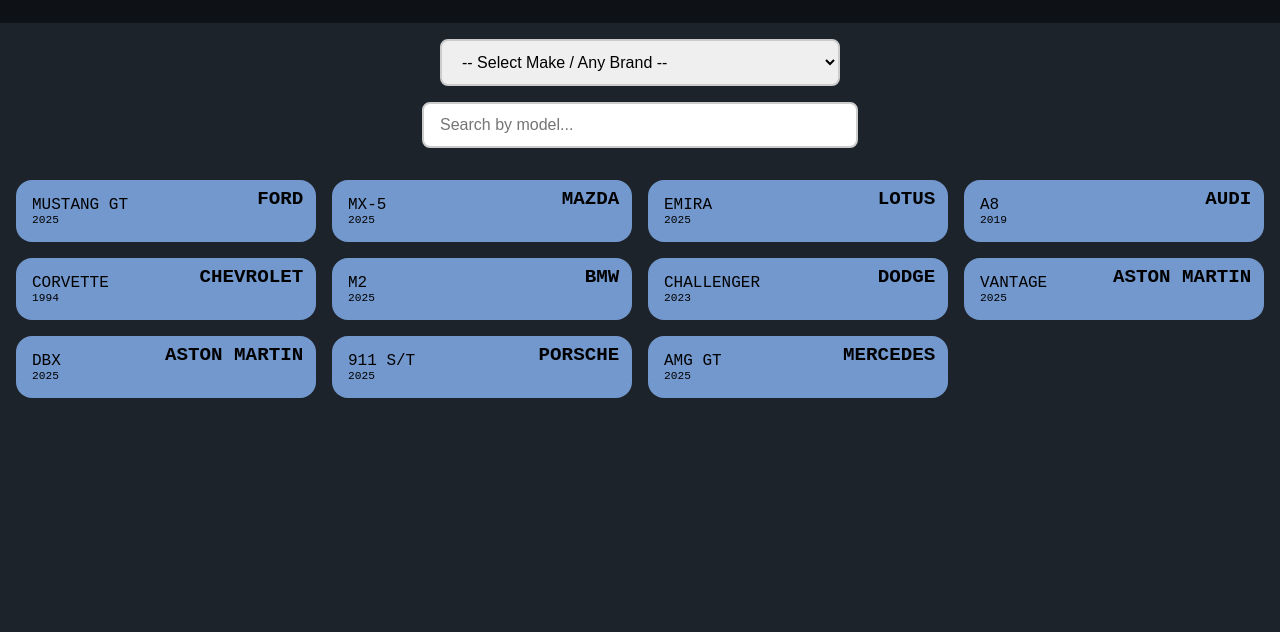
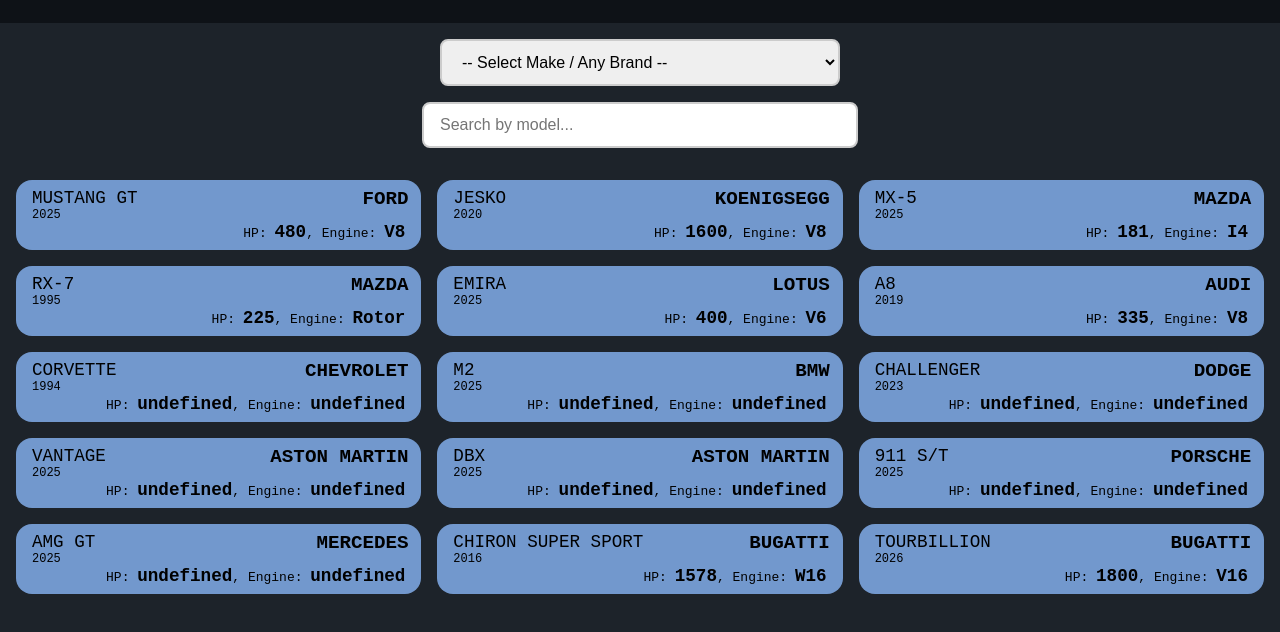
Before and after one commit to ThomasSKoe/GearBoxd, a plain HTML site: page index.html in a window 1280 px wide. Shown: the part 58-690 px from the top of the page. Drawn offline with Linux system fonts and the light colour scheme.

Commit message:
Added stats per car, design changes

```diff
--- a/cars.json
+++ b/cars.json
@@ -2,36 +2,51 @@
     {
         "make": "Ford",
         "model": "Mustang GT",
-        "cyl": 8,
+        "engine": "V8",
         "hp": 480,
         "year": 2025
     },
+    {
+        "make": "Koenigsegg",
+        "model": "Jesko",
+        "engine": "V8",
+        "hp": 1600,
+        "year": 2020
 
+    },
     {
         "make": "Mazda",
         "model": "MX-5",
-        "cyl": 4,
+        "engine": "I4",
         "hp": 181,
         "year": 2025
 
     },
     {
+        "make": "Mazda",
+        "model": "RX-7",
+        "engine": "Rotor",
+        "hp": 225,
+        "year": 1995
+    },
+    {
         "make": "Lotus",
         "model": "Emira",
-        "cyl": 6,
+        "engine": "V6",
         "hp": 400,
         "year": 2025
     },
     {
         "make": "Audi",
         "model": "A8",
-        "cyl": 8,
+        "engine": "V8",
         "hp": 335,
         "year": 2019
     },
     {
         "make": "Chevrolet",
         "model": "Corvette",
+
         "year": 1994
     },
     {
@@ -63,6 +78,22 @@
         "make": "Mercedes",
         "model": "AMG GT",
         "year": 2025
+    },
+    {
+        "make": "Bugatti",
+        "model": "Chiron Super Sport",
+        "engine": "W16",
+        "hp": 1578,
+        "year": 2016
+
+    },
+     {
+        "make": "Bugatti",
+        "model": "Tourbillion",
+        "engine": "V16",
+        "hp": 1800,
+        "year": 2026
+
     }
 
 ]
--- a/script.js
+++ b/script.js
@@ -21,7 +21,6 @@ fetch('cars.json')
             option.textContent = make;
             makeSelect.appendChild(option);
         });
-
 
 
     })
@@ -80,13 +79,21 @@ function createCard(car) {
     const yearEl = document.createElement("div");
     yearEl.innerText = car.year;
 
+    const statsEl = document.createElement("div");
+    //seperated so i can bold hp and engine size
+    statsEl.innerHTML = `HP: <span class="statValue">${car.hp}</span>,
+                    Engine: <span class="statValue">${car.engine}</span>`;
+
+
     makeEl.classList.add("make");
     modelEl.classList.add("model");
     yearEl.classList.add("year");
+    statsEl.classList.add("stats");
 
     card.appendChild(makeEl);
     card.appendChild(modelEl);
     card.appendChild(yearEl);
+    card.appendChild(statsEl);
 
     // card.innerText = `${car.make} ${car.model} ${car.year}`
 
--- a/style.css
+++ b/style.css
@@ -14,7 +14,7 @@ header {
 
 #carList {
     display: grid;
-    grid-template-columns: repeat(auto-fill, minmax(250px, 1fr));
+    grid-template-columns: repeat(auto-fill, minmax(350px, 1fr));
     padding: 1rem;
     gap: 1rem;
 }
@@ -36,14 +36,34 @@ header {
 }
 
 .model {
-    font-size: 1rem;
+    font-size: 1.1rem;
     text-transform: uppercase;
+    top: 0.5rem;
+    position: absolute;
 
 }
 
 .year {
-    font-size: 0.7rem;
+    padding-top: 0.75rem;
+    font-size: 0.75rem;
     top: 2rem;
+}
+
+.hp {
+    justify-self: center;
+    font-size: 1rem;
+    align-self: end;
+
+}
+
+.stats {
+    justify-self: right;
+    margin-bottom: -0.5rem;
+}
+
+.statValue {
+    font-weight: bold;
+    font-size: 1.1rem;
 }
 
 #searchInput {
```
Also changed, not shown: 1 other file.
